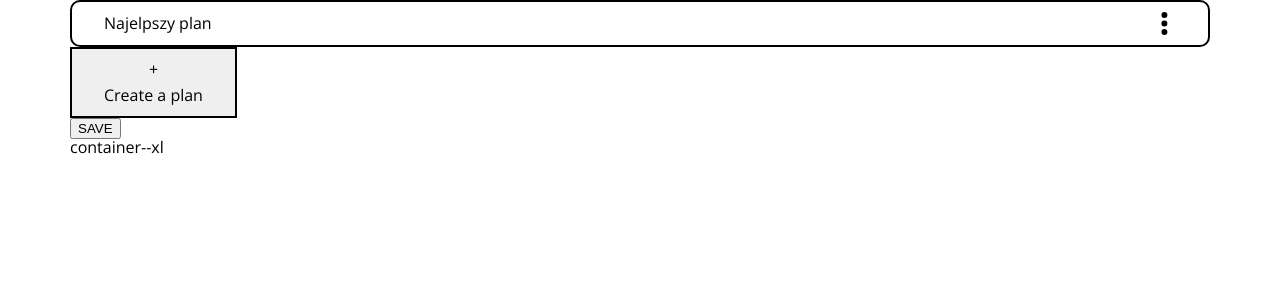
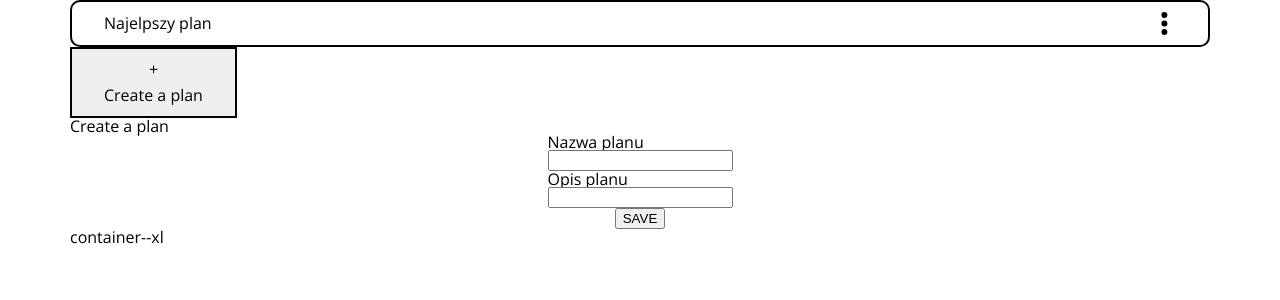
Before and after one commit to BarS99/workout-configurator, a React (Create React App) app: page / in a window 1280 px wide. Shown: the top 300 px of the page. Built offline with nearby package versions, Linux system fonts and the light colour scheme.

Commit message:
#8 Adding form components

```diff
--- /dev/null
+++ b/src/application/core/atomic-components/form-modal/FormModal.module.scss
@@ -0,0 +1,6 @@
+@use '../../../../static/styles/fonts' as fonts;
+
+.form-modal {
+    display: flex;
+    flex-direction: column;
+}
--- /dev/null
+++ b/src/application/core/atomic-components/form-modal/FormModal.tsx
@@ -0,0 +1,17 @@
+import styles from './FormModal.module.scss';
+import NewPlanForm from '../../form-components/new-plan-form/NewPlanForm';
+
+interface ChildProps {
+    title: string;
+}
+
+const FormModal = (props: ChildProps): JSX.Element => (
+    <div className={styles['form-modal']}>
+        <div>
+            <h2>{props.title}</h2>
+        </div>
+        <NewPlanForm />
+    </div>
+);
+
+export default FormModal;
--- /dev/null
+++ b/src/application/core/form-components/new-plan-form/NewPlanForm.module.scss
@@ -0,0 +1,7 @@
+@use '../../../../static/styles/fonts' as fonts;
+
+.new-plan-form {
+    display: flex;
+    flex-direction: column;
+    align-items: center;
+}
--- /dev/null
+++ b/src/application/core/form-components/new-plan-form/NewPlanForm.tsx
@@ -0,0 +1,17 @@
+import styles from './NewPlanForm.module.scss';
+import Button from '../../atomic-components/button/Button';
+const NewPlanForm = (): JSX.Element => (
+    <div className={styles['new-plan-form']}>
+        <label>
+            <p>Nazwa planu</p>
+            <input type="text" />
+        </label>
+        <label>
+            <p>Opis planu</p>
+            <input type="text" />
+        </label>
+        <Button>SAVE</Button>
+    </div>
+);
+
+export default NewPlanForm;
--- a/src/application/core/pages/index/IndexPage.tsx
+++ b/src/application/core/pages/index/IndexPage.tsx
@@ -1,7 +1,7 @@
 import { useTranslation } from 'react-i18next';
 import ActionCard from '../../atomic-components/action-card/ActionCard';
-import Button from '../../atomic-components/button/Button';
 import CrudCard from '../../atomic-components/crud-card/CrudCard';
+import FormModal from '../../atomic-components/form-modal/FormModal';
 
 const Index = (): JSX.Element => {
     const { t } = useTranslation('common');
@@ -9,7 +9,8 @@ const Index = (): JSX.Element => {
         <div>
             <CrudCard>Najelpszy plan</CrudCard>
             <ActionCard>{t('createPlan')}</ActionCard>
-            <Button>SAVE</Button>
+
+            <FormModal title={t('createPlan')} />
         </div>
     );
 };
--- a/src/static/i18n/common.tsx
+++ b/src/static/i18n/common.tsx
@@ -1,6 +1,7 @@
 const translations = {
     createPlan: 'Create a plan',
-    saveButton: 'Save'
+    saveButton: 'Save',
+    newPlanTitle: 'Create a new plan'
 };
 
 export default translations;
```
